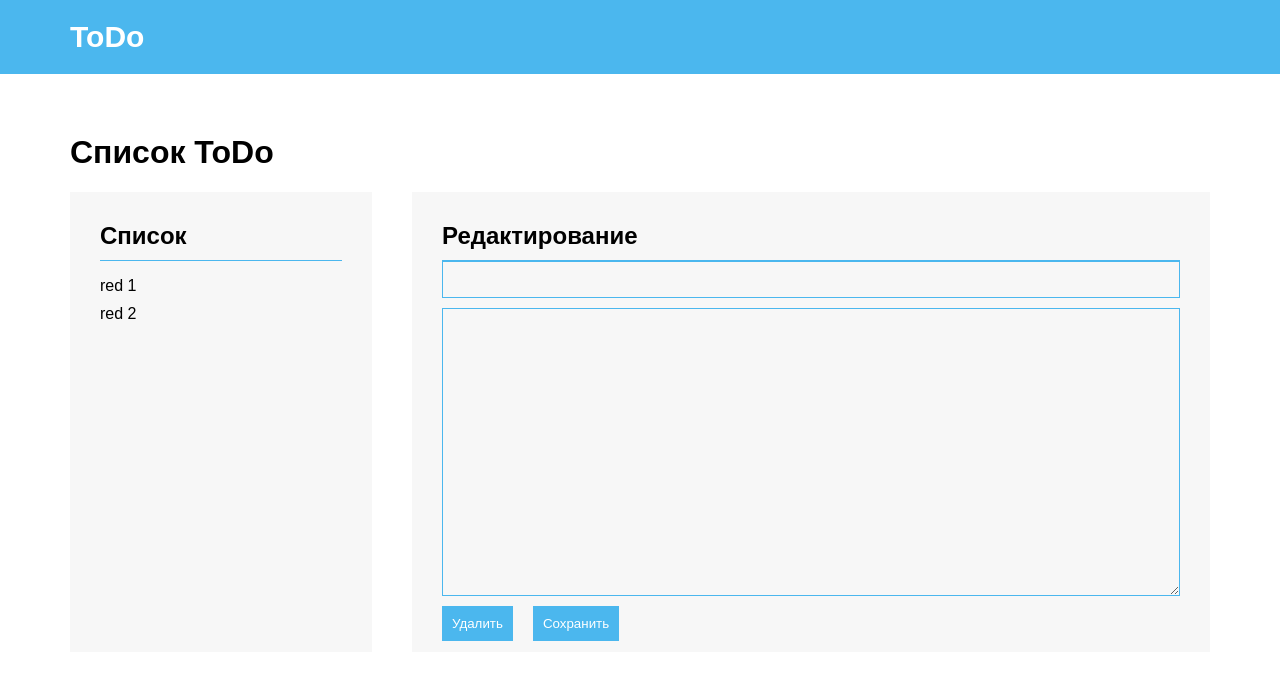
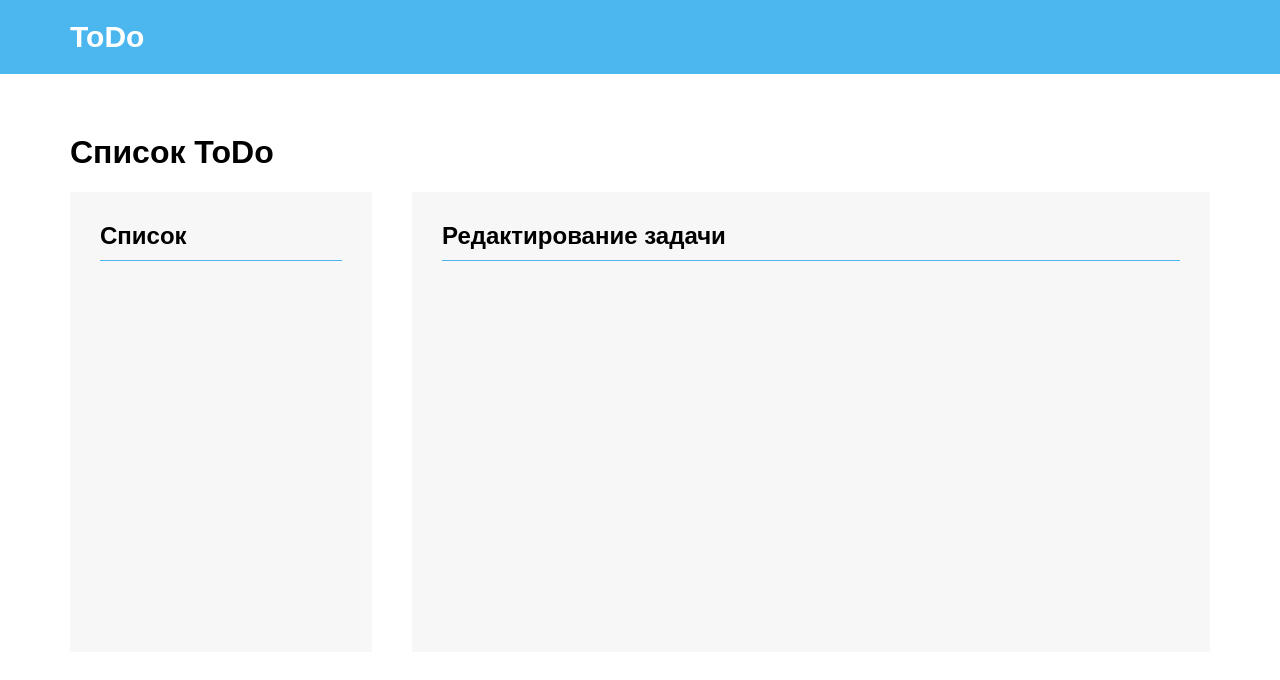
Before and after one commit to Mr-Tony0/react-test-work, a React (Create React App) app: page /edit/1 in a window 1280 px wide. Shown: the top 680 px of the page. Built offline with nearby package versions, Linux system fonts and the light colour scheme.

Commit message:
finish project

```diff
--- a/package.json
+++ b/package.json
@@ -9,6 +9,7 @@
     "node-sass": "^7.0.1",
     "react": "^18.2.0",
     "react-dom": "^18.2.0",
+    "react-router-dom": "^6.3.0",
     "react-scripts": "5.0.1",
     "web-vitals": "^2.1.4"
   },
--- a/src/App.js
+++ b/src/App.js
@@ -1,28 +1,41 @@
+/* eslint-disable react/jsx-no-undef */
+import {  BrowserRouter, Routes, Route, NavLink } from 'react-router-dom';
 import './App.scss';
 import List from './components/list';
-import Main from './components/main';
+import MainAdd from './components/MainAdd';
+import MainEdit from './components/MainEdit';
 
 
 
 
 function App(props) {
   return (
+    <BrowserRouter>
     <div className='app'>
       <header className='header'>
         <div className="container">
-          <a href="#" className='header__logo'>ToDo</a>
+          <NavLink to='/' className='header__logo'>ToDo</NavLink>
         </div>
       </header>
       <main>
         <div className="container">
         <h1>Список ToDo</h1>
           <div className="row">
-            <List data = {props.data} addName = {props.addName}/>
-            <Main data = {props.data} addName = {props.addName}/>
+
+            {/* <MainAdd data = {props.data} addName = {props.addName} edit = {props.editClick}/> */}
+
+            <List data = {props.data} addName = {props.addName} edit = {props.editClick}/>
+              <Routes>
+                <Route path='/' element = {<MainAdd data = {props.data} addName = {props.addName}/>}/>
+                <Route path='/edit/:id' element = {<MainEdit  data = {props.data} addName = {props.addName} edit = {props.edit} del ={props.del}/>}/>
+              </Routes>
+
+
           </div>
         </div>
       </main>
     </div>
+    </BrowserRouter>
   );
 }
 
--- a/src/App.scss
+++ b/src/App.scss
@@ -76,6 +76,9 @@ button{
     border: 1px;
     border-color: #4BB7EE;
     color: #fff;
+    text-decoration: none;
+    font-size: 16px;
+    line-height: 17px;
 }
 .list__add{
    display: flex;
@@ -111,7 +114,7 @@ button{
     //width: 97%;
 }
 .main__buttonBlock{
-    button{
+    .list__button{
         margin-right: 20px;
     }
 }
--- a/src/components/main.js
+++ b/src/components/MainAdd.js
@@ -1,8 +1,7 @@
 import ListTemplate from "./particles/list-tempalte";
-import allList from "./../data/data";
 import React from "react";
 
-function Main(props) {
+function MainAdd(props) {
     const inputName = React.createRef();
     const inputContent = React.createRef();
     const addListName = () => {
@@ -16,16 +15,15 @@ function Main(props) {
     }
     return(
         <div className="main">
-            <h2>Редактирование</h2>
+            <h2>Создание задачи</h2>
             <div className="main__content">
                 <input type="text" ref={inputName} className="list__input"/>
                 <textarea name="" ref={inputContent} className="list__input main__textarea"></textarea>
                 <div className="main__buttonBlock">
-                    <button className="list__button">Удалить</button>
-                    <button className="list__button" onClick={addListName}>Сохранить</button>
+                    <button className="list__button" onClick={addListName}>Добавить</button>
                 </div>
             </div>
         </div>
     );
 }
-export default Main;
+export default MainAdd;
--- /dev/null
+++ b/src/components/MainEdit.js
@@ -0,0 +1,20 @@
+import React from "react";
+import {useParams} from "react-router-dom"
+import MainEditContent from "./particles/MainEditContent";
+
+function MainAdd(props) {
+    const { id } = useParams();
+    const edits = props.data.map((element) => {
+        if(id == element.id){
+           return <MainEditContent name = {element.name} content = {element.content} addName = {props.addName} id = {id} edit = {props.edit} del = {props.del} />
+
+        }
+    })
+    return(
+        <div className="main">
+            <h2>Редактирование задачи</h2>
+            {edits}
+        </div>
+    );
+}
+export default MainAdd;
--- a/src/components/list.js
+++ b/src/components/list.js
@@ -2,11 +2,11 @@ import ListTemplate from "./particles/list-tempalte";
 //import allList from "./../data/data";
 import React from "react";
 
+
 function List(props) {
     const name = props.data.map((element) => {
-        return <ListTemplate name = {element.name} content = {element.content}/>
+        return <ListTemplate name = {element.name} content = {element.content} id = {element.id} />
     })
-
     return(
         <aside className="list">
             <h2>Список</h2>
--- /dev/null
+++ b/src/components/particles/MainEditContent.js
@@ -0,0 +1,32 @@
+import React from "react";
+import {NavLink} from "react-router-dom"
+
+function MainEditContent(props) {
+    const inputName = React.createRef();
+    const inputContent = React.createRef();
+    const editCurrent = () => {
+        let nameList = inputName.current.value;
+        let ContentList = inputContent.current.value;
+        props.edit(props.id, nameList, ContentList);
+    }
+    const delCurrent = () => {
+        props.del(props.id);
+
+    }
+    return(
+        <div className="main__content">
+            <input type="text" ref={inputName} className="list__input" defaultValue={props.name}/>
+            <textarea name="" ref={inputContent} className="list__input main__textarea" defaultValue={props.content}></textarea>
+            <div className="main__buttonBlock">
+                <NavLink to = '/' className="list__button">Назад</NavLink>
+                <NavLink to='/'>
+                    <button className="list__button" onClick={delCurrent}>Удалить</button>
+                </NavLink>
+                <button className="list__button" onClick={editCurrent}>Сохранить</button>
+            </div>
+        </div>
+
+    );
+
+}
+export default MainEditContent;
--- a/src/components/particles/list-tempalte.js
+++ b/src/components/particles/list-tempalte.js
@@ -1,9 +1,12 @@
 import React from "react";
+import {NavLink} from "react-router-dom"
 
-function ListTemplate(list) {
-    const listOption = () => {
-        console.log(list.content);
-    }
-    return <li onClick={listOption}>{list.name}</li>;
+function ListTemplate(props) {
+   // return <li>{props.name}</li>;
+    return(
+    <li>
+        <NavLink to={'/edit/'+ props.id}>{props.name}</NavLink>
+    </li>
+    );
 }
 export default ListTemplate;
--- a/src/data/data.js
+++ b/src/data/data.js
@@ -1,24 +1,34 @@
 import {renderAll} from '../render'
 const data = {
     allList : [
-        {
-            name: 'red 1',
-            content: 'test'
-        },
-        {
-            name: 'red 2',
-            content: 'test'
-        }
-      ]
+
+    ]
 }
 export const addName = (name, content) => {
     let newList = {
+        id: data.allList.length + 1,
         name,
         content
     };
     data.allList.push(newList);
-    console.log(data.allList);
     renderAll(data);
+}
+export const edit = (id, name, content) => {
+    data.allList.map((element) => {
+        if(element.id == id){
+            element.name = name;
+            element.content = content;
+        }
+    })
+    renderAll(data);
+}
+export const del = (id) => {
+    const index = data.allList.findIndex(n => n.id == id);
+    console.log(index);
+    if (index !== -1) {
+        data.allList.splice(index, 1);
+      }
+     renderAll(data);
 }
 
 export default data;
--- a/src/render.js
+++ b/src/render.js
@@ -4,12 +4,14 @@ import './index.css';
 import App from './App';
 // import data from './data/data';
  import {addName} from './data/data';
+ import {edit} from './data/data';
+ import {del} from './data/data';
 
 export const renderAll = (data) => {
     const root = ReactDOM.createRoot(document.getElementById('root'));
     root.render(
       <React.StrictMode>
-        <App data = {data.allList} addName = {addName}/>
+        <App data = {data.allList} addName = {addName} edit = {edit} del={del}/>
       </React.StrictMode>
     );
   }
```
Also changed, not shown: 1 other file (tests, documents, lock files or other folders).
